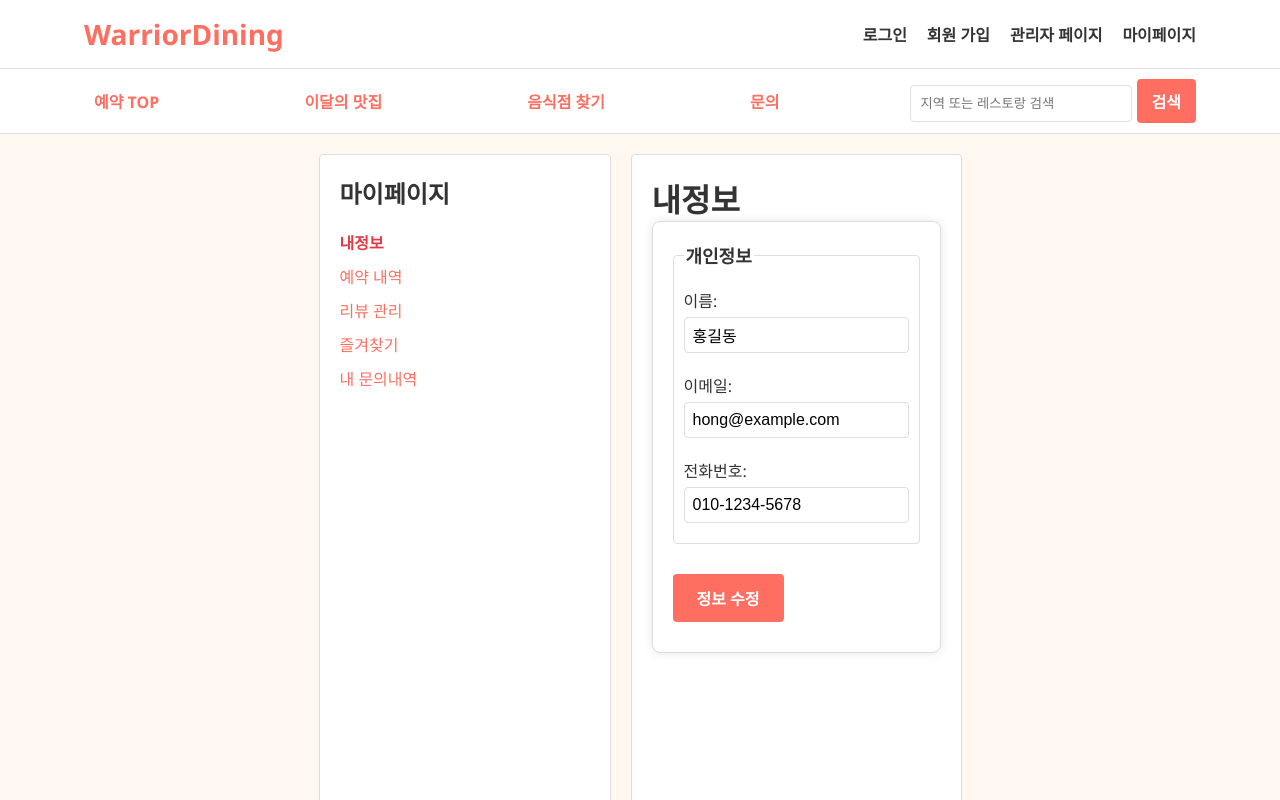
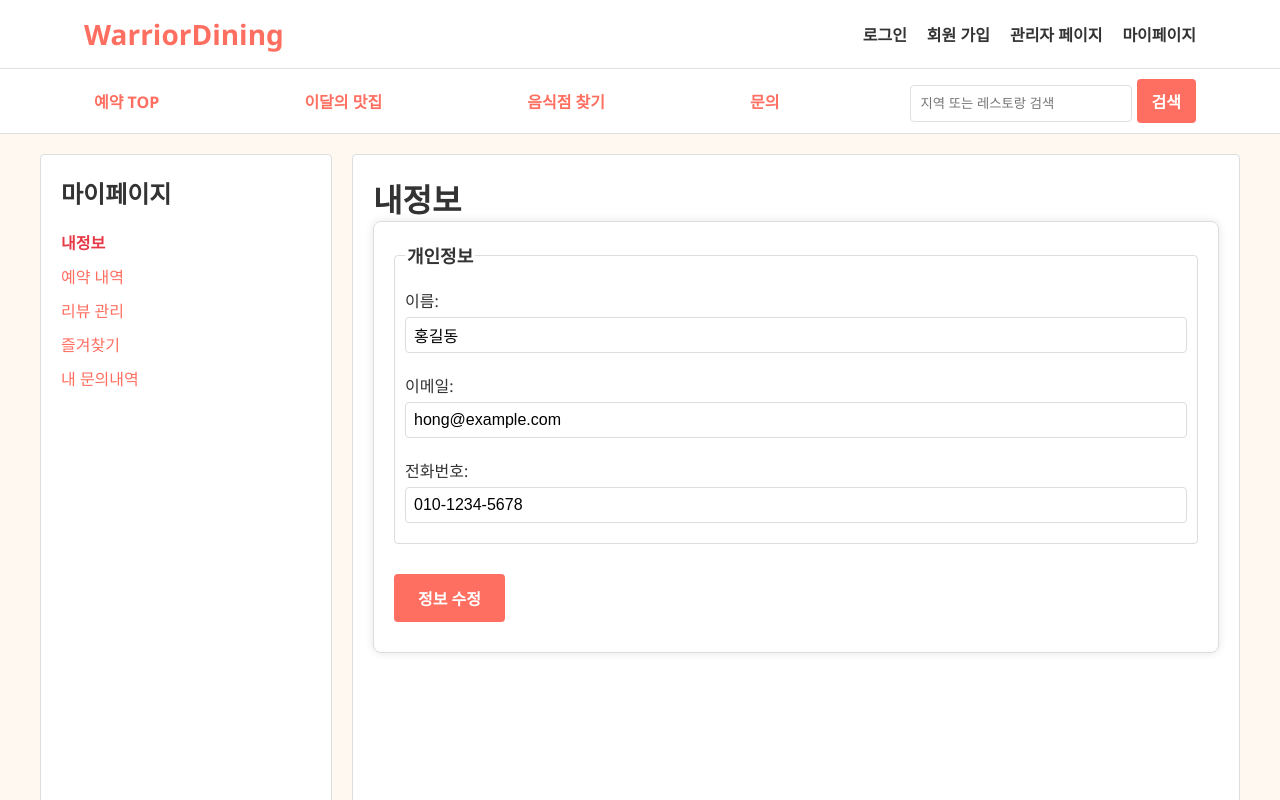
Before and after one commit to warrior-dining/warrior-dining-front, a React (Create React App) app: page /mypage in a window 1280 px wide. Shown: the top 800 px of the page. Built offline with nearby package versions, Linux system fonts and the light colour scheme.

Commit message:
[#7] 마이페이지 사이드바 고정 컴포넌트로 변경 및 화면비율 변경

```diff
--- a/src/css/myPage.css
+++ b/src/css/myPage.css
@@ -1,4 +1,10 @@
 /* 내정보 섹션의 너비 조정 */
+.mypage-container {
+    display: flex;
+    flex-direction: row;
+    width: 100%;
+}
+
 .mypage-content {
     flex: 1;
     padding: 20px;
@@ -7,7 +13,6 @@
     border-radius: 4px;
     height: calc(100vh - 100px);
     overflow-y: auto;
-    max-width: 1200px;
     margin: 0 auto;
 }
 
```
Also changed, not shown: src/containers/mypage.js (+3 -10 lines).
